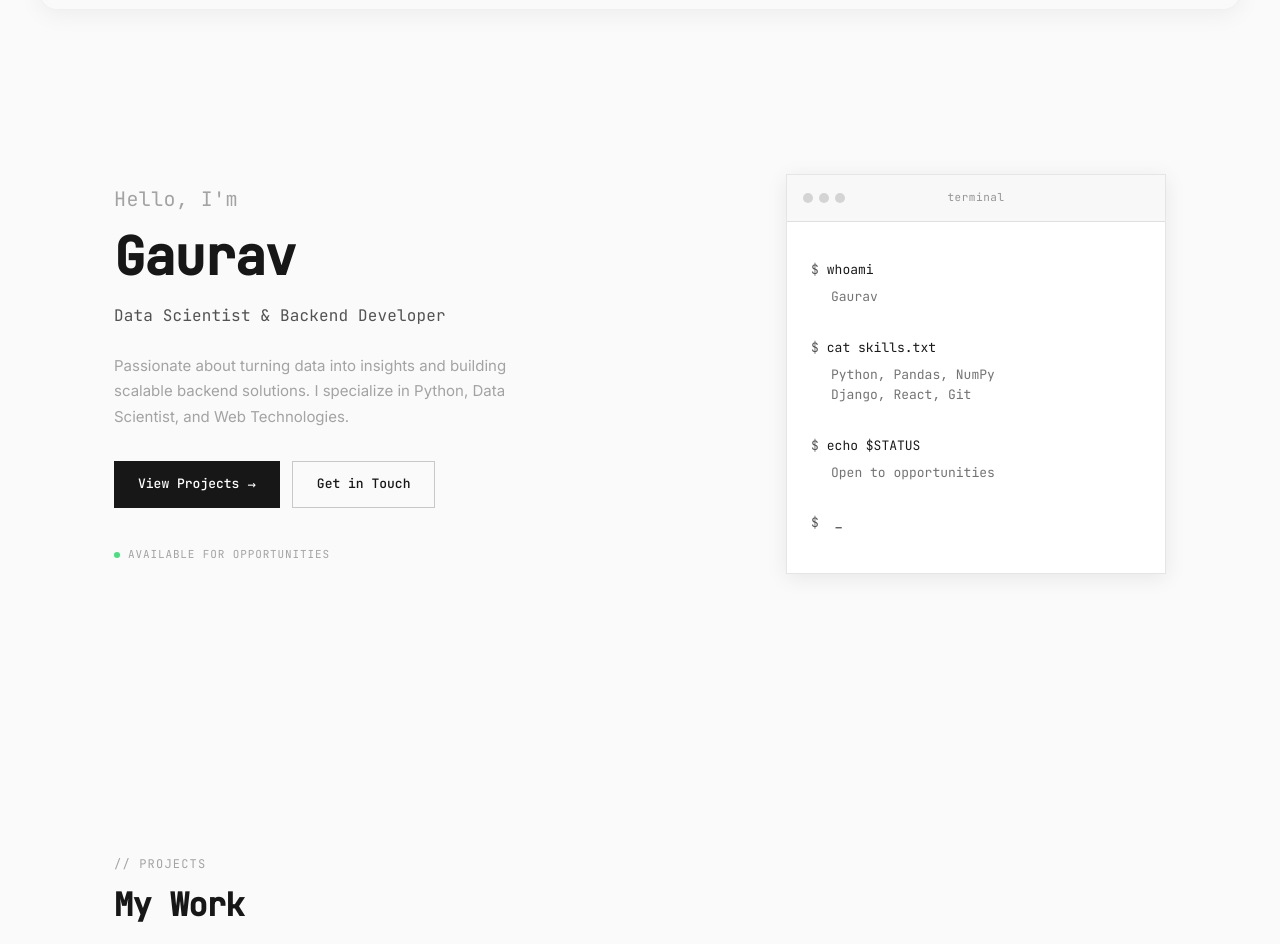
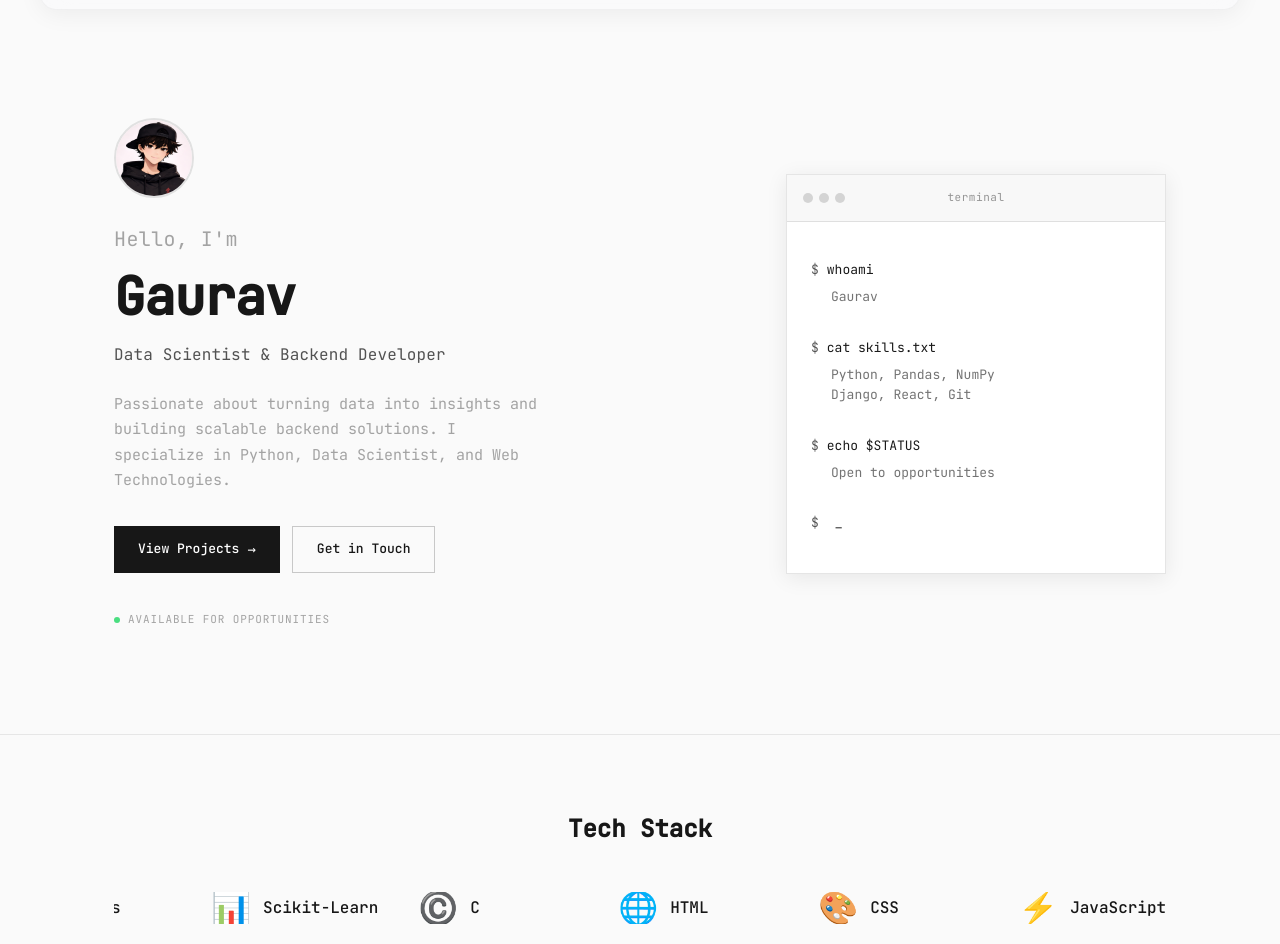
Before and after one commit to gohil-gaurav/Porfolio, a React (Vite) app: page / in a window 1280 px wide. Shown: the part 66-1010 px from the top of the page. Built offline with nearby package versions, Linux system fonts and the light colour scheme.

Commit message:
Add the techstack section

```diff
--- a/src/App.tsx
+++ b/src/App.tsx
@@ -7,6 +7,7 @@
 import { useState, useEffect, createContext } from 'react';
 import Navbar from './components/Navbar';
 import Hero from './components/Hero';
+import TechStack from './components/TechStack';
 import Projects from './components/Projects';
 import Blog from './components/Blog';
 import About from './components/About';
@@ -55,6 +56,7 @@ function App(): JSX.Element {
         {/* Main Content */}
         <main>
           <Hero />
+          <TechStack />
           <Projects />
           <Blog />
           <About />
--- a/src/components/Hero.tsx
+++ b/src/components/Hero.tsx
@@ -104,6 +104,29 @@ const Hero = (): JSX.Element => {
             animate="visible"
             style={{ maxWidth: '520px' }}
           >
+            {/* Profile Picture */}
+            <motion.div
+              variants={itemVariants}
+              style={{
+                width: '80px',
+                height: '80px',
+                borderRadius: '50%',
+                overflow: 'hidden',
+                border: `2px solid ${isDark ? 'rgba(255,255,255,0.1)' : 'rgba(0,0,0,0.1)'}`,
+                marginBottom: '24px'
+              }}
+            >
+              <img
+                src={new URL('../assets/images/avatar.jpeg', import.meta.url).href}
+                alt="Gaurav"
+                style={{
+                  width: '100%',
+                  height: '100%',
+                  objectFit: 'cover'
+                }}
+              />
+            </motion.div>
+
             {/* Greeting */}
             <motion.p
               variants={itemVariants}
--- /dev/null
+++ b/src/components/TechStack.tsx
@@ -0,0 +1,135 @@
+/**
+ * TechStack Component
+ * Infinite scrolling tech stack showcase
+ */
+
+import { useContext } from 'react';
+import { ThemeContext } from '../App';
+
+interface Tech {
+  name: string;
+  icon: string;
+  color: string;
+}
+
+const TechStack = (): JSX.Element => {
+  const { theme } = useContext(ThemeContext);
+  const isDark: boolean = theme === 'dark';
+  const monoFont: string = "'JetBrains Mono', 'SF Mono', 'Fira Code', 'Consolas', monospace";
+
+  // Tech stack with icons and colors
+  const technologies: Tech[] = [
+    { name: 'Python', icon: '🐍', color: '#3776AB' },
+    { name: 'NumPy', icon: '🔢', color: '#013243' },
+    { name: 'Pandas', icon: '🐼', color: '#150458' },
+    { name: 'Scikit-Learn', icon: '📊', color: '#F7931E' },
+    { name: 'C', icon: '©️', color: '#A8B9CC' },
+    { name: 'HTML', icon: '🌐', color: '#E34F26' },
+    { name: 'CSS', icon: '🎨', color: '#1572B6' },
+    { name: 'JavaScript', icon: '⚡', color: '#F7DF1E' },
+    { name: 'React', icon: '⚛️', color: '#61DAFB' },
+    { name: 'Django', icon: '🎸', color: '#092E20' },
+    { name: 'Git', icon: '📦', color: '#F05032' },
+    { name: 'SQL', icon: '💾', color: '#4479A1' },
+  ];
+
+  // Duplicate for seamless loop
+  const duplicatedTechs = [...technologies, ...technologies];
+
+  return (
+    <section
+      style={{
+        background: 'var(--color-bg)',
+        paddingTop: '80px',
+        paddingBottom: '80px',
+        overflow: 'hidden',
+        borderTop: `1px solid ${isDark ? 'rgba(255,255,255,0.06)' : 'rgba(0,0,0,0.08)'}`,
+        borderBottom: `1px solid ${isDark ? 'rgba(255,255,255,0.06)' : 'rgba(0,0,0,0.08)'}`
+      }}
+    >
+      <div className="container">
+        {/* Section Title */}
+        <h2
+          style={{
+            fontFamily: monoFont,
+            fontSize: '24px',
+            fontWeight: 600,
+            color: 'var(--color-text)',
+            marginBottom: '48px',
+            textAlign: 'center'
+          }}
+        >
+          Tech Stack
+        </h2>
+
+        {/* Scrolling Container */}
+        <div
+          style={{
+            position: 'relative',
+            width: '100%',
+            overflow: 'hidden'
+          }}
+        >
+          {/* Scrolling Track */}
+          <div
+            style={{
+              display: 'flex',
+              gap: '40px',
+              animation: 'scroll 30s linear infinite',
+              width: 'fit-content'
+            }}
+          >
+            {duplicatedTechs.map((tech: Tech, index: number) => (
+              <div
+                key={`${tech.name}-${index}`}
+                style={{
+                  display: 'flex',
+                  alignItems: 'center',
+                  gap: '12px',
+                  minWidth: '160px'
+                }}
+              >
+                {/* Icon */}
+                <span
+                  style={{
+                    fontSize: '32px',
+                    lineHeight: 1
+                  }}
+                >
+                  {tech.icon}
+                </span>
+
+                {/* Name */}
+                <span
+                  style={{
+                    fontFamily: monoFont,
+                    fontSize: '16px',
+                    fontWeight: 500,
+                    color: 'var(--color-text)',
+                    whiteSpace: 'nowrap'
+                  }}
+                >
+                  {tech.name}
+                </span>
+              </div>
+            ))}
+          </div>
+        </div>
+      </div>
+
+      {/* Keyframe Animation */}
+      <style>{`
+        @keyframes scroll {
+          0% {
+            transform: translateX(0);
+          }
+          100% {
+            transform: translateX(-50%);
+          }
+        }
+      `}</style>
+    </section>
+  );
+};
+
+export default TechStack;
--- a/src/index.css
+++ b/src/index.css
@@ -42,7 +42,7 @@ html {
 }
 
 body {
-  font-family: var(--font-sans);
+  font-family: var(--font-mono);
   background-color: var(--color-bg);
   color: var(--color-text);
   line-height: 1.6;
```
